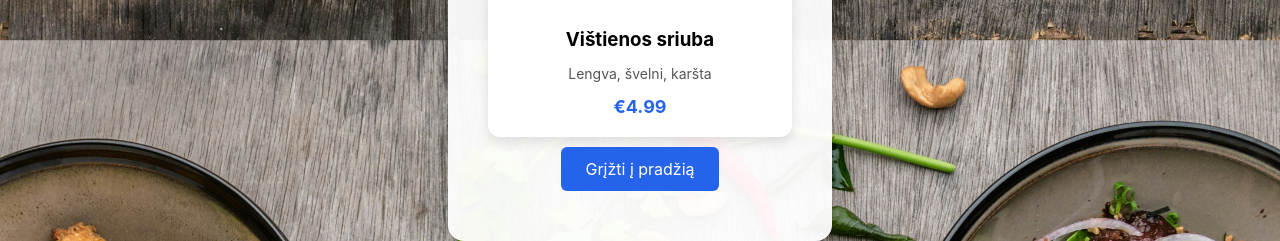
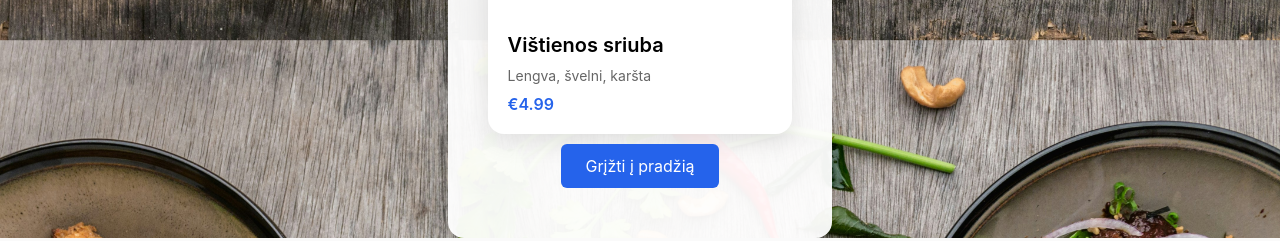
Before and after one commit to EinarasB/restorano_web_clean_final_rebuild, a FastAPI app: page /menu in a window 1280 px wide. Shown: the part 813-1054 px from the top of the page. Run offline with FastAPI, Linux system fonts and the light colour scheme.

Commit message:
aaaa
aaaa

```diff
--- a/app/static/css/style.css
+++ b/app/static/css/style.css
@@ -232,3 +232,46 @@ button {
         margin-top: 10px;
         display: block;
     }
+.menu-card {
+    display: flex;
+    flex-direction: column;
+    background-color: #fff;
+    padding: 0;
+    border-radius: 16px;
+    overflow: hidden;
+    box-shadow: 0 8px 24px rgba(0,0,0,0.1);
+    transition: transform 0.3s ease;
+}
+
+    .menu-card:hover {
+        transform: scale(1.02);
+    }
+
+    .menu-card img {
+        width: 100%;
+        height: 200px;
+        object-fit: cover;
+    }
+
+.menu-info {
+    padding: 20px;
+    text-align: left;
+}
+
+    .menu-info h3 {
+        margin: 0 0 10px;
+        font-size: 20px;
+        font-weight: 600;
+    }
+
+    .menu-info p {
+        font-size: 14px;
+        color: #666;
+        margin: 0 0 10px;
+    }
+
+    .menu-info .price {
+        font-size: 16px;
+        color: #2563eb;
+        font-weight: 600;
+    }
--- a/app/templates/menu.html
+++ b/app/templates/menu.html
@@ -11,21 +11,27 @@
         <div class="menu-grid">
             <div class="menu-card">
                 <img src="/static/images/pica.jpg" alt="Pica">
+                <div class="menu-info">
                     <h3>Margarita</h3>
                     <p>Pomidorai, mocarela, bazilikas</p>
                     <span class="price">€7.99</span>
                 </div>
+            </div>
             <div class="menu-card">
                 <img src="/static/images/burger.jpg" alt="Burgeris">
+                <div class="menu-info">
                     <h3>Cheeseburger</h3>
                     <p>Jautiena, sūris, padažas</p>
                     <span class="price">€8.49</span>
                 </div>
+            </div>
             <div class="menu-card">
                 <img src="/static/images/sriuba.jpg" alt="Sriuba">
+                <div class="menu-info">
                     <h3>Vištienos sriuba</h3>
                     <p>Lengva, švelni, karšta</p>
                     <span class="price">€4.99</span>
+                </div>
             </div>
         </div>
 
```
Lines whose indentation alone changed are shown as unchanged.
